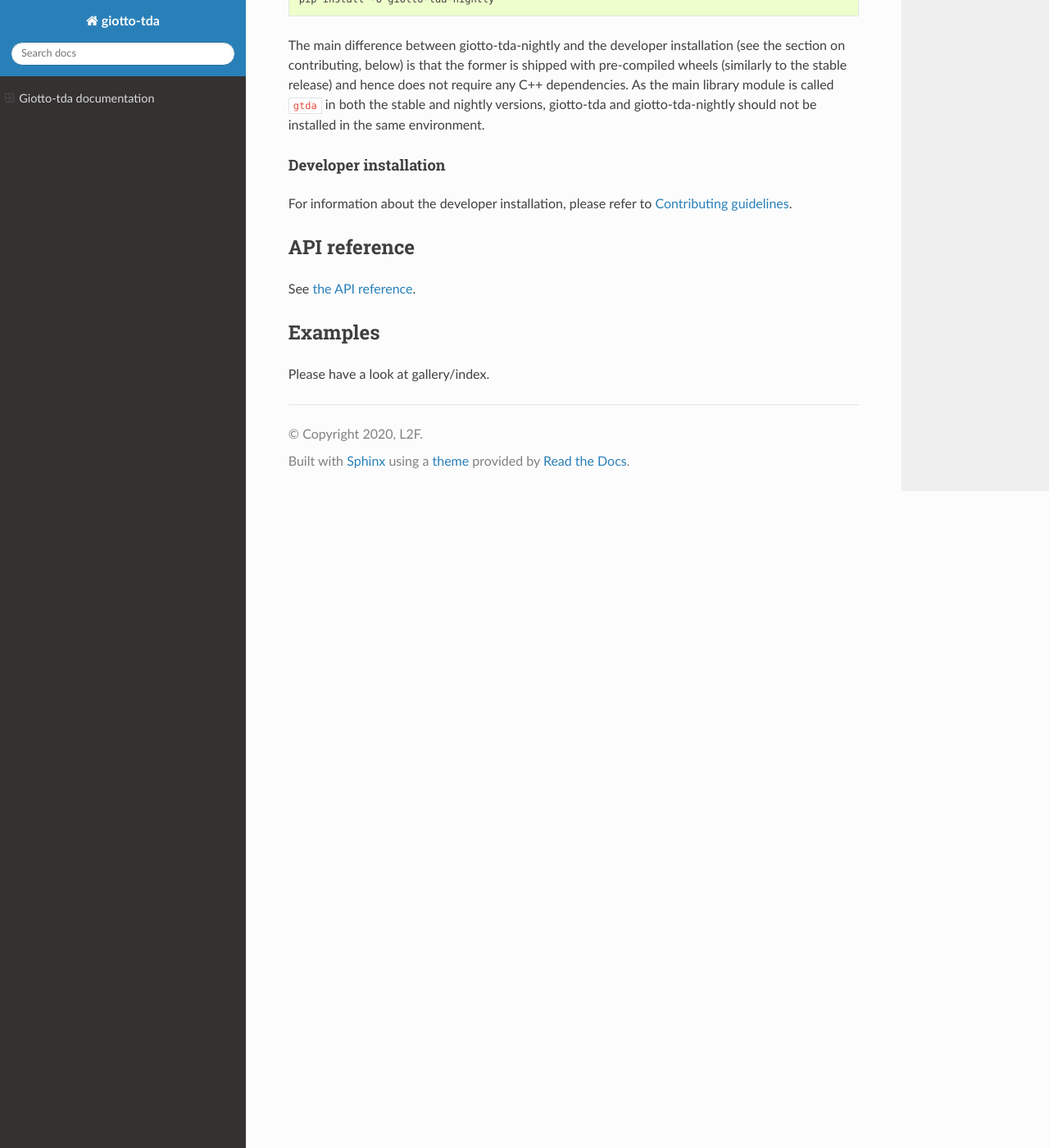
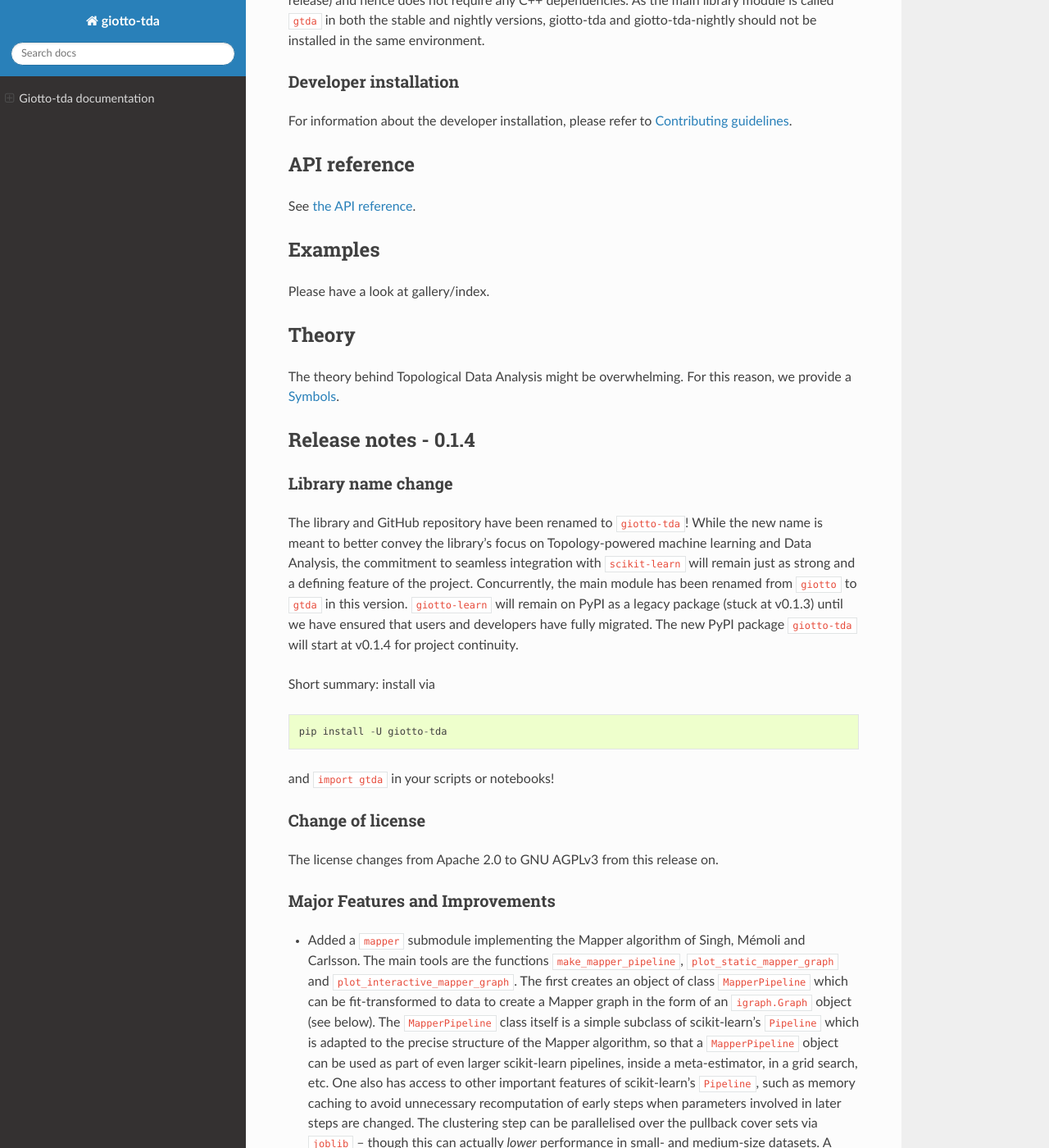
Before and after one commit to giotto-ai/giotto-tda, a Sphinx documentation site: the page built from doc/index.rst, in a window 1280 px wide and 1400 px high, scrolled down 1919 px. Shown: the whole window at 82% size. Built offline with Sphinx 7.4.7 and the Read the Docs theme 2.0.0, drawn with Linux system fonts in a browser that asks for light colours; some of the changed text lies outside the part shown.

Commit message:
Add release notes, the example by Lewis, add afaq

```diff
--- a/RELEASE.rst
+++ b/RELEASE.rst
@@ -1,3 +1,9 @@
+=============
+Release Notes
+=============
+
+.. _stable:
+
 Release 0.1.4
 =============
 
--- a/doc/api.rst
+++ b/doc/api.rst
@@ -2,6 +2,8 @@
 ======================================
 Welcome to giotto-tda's API reference!
 ======================================
+
+This pages contains a list of available features in the library.
 
 :mod:`gtda.mapper`: Mapper
 ==========================
--- a/doc/conf.py
+++ b/doc/conf.py
@@ -148,3 +148,9 @@
 #scv_whitelist_tags = ('v0.1a.0', 'v0.1.0', 'v0.1.1', 'v0.1.2')
 scv_whitelist_tags = ('v0.1.4', 'v0.1.3')
 scv_whitelist_branches = ('ghpages', )
+
+rst_epilog = """
+.. |ProjectVersion| replace:: Foo Project, version {versionnum}
+""".format(
+    versionnum=release,
+)
--- a/doc/index.rst
+++ b/doc/index.rst
@@ -8,12 +8,7 @@
 Giotto-tda is a high performance topological machine learning toolbox in Python built on top of
 scikit-learn and is distributed under the GNU AGPLv3 license. It is part of the `Giotto <https://github.com/giotto-ai>`_ family of open-source projects.
 
-
-Checkout the following resources:
- * :ref:`readme`,
- * :ref:`contrib`,
- * :ref:`theory`,
- * :doc:`gallery/index`
+**Read our paper on arXiv!**
 
 Guiding principles
 ==================
@@ -31,13 +26,19 @@
  * | Data structures.
    | Support for time series, graphs, images.
 
-**Read our paper on arXiv!**
-
 30s guide to giotto-tda
 =======================
 
-Include the mapper quickstart notebook and Lewi's Medium post.
+Introduction to giotto-tda
+--------------------------
 
+The `post <https://towardsdatascience.com/getting-started-with-giotto-learn-a-python-library-for-topological-machine-learning-451d88d2c4bc>`_
+by Lewis Tunstall provides a general overview of the library.
+
+Mapper example
+--------------
+
+INCLUDE THE EXAMPLE HERE
 
 Installation
 ============
@@ -58,3 +59,83 @@
 Examples
 ========
 Please have a look at :doc:`gallery/index`.
+
+Theory
+======
+
+The theory behind Topological Data Analysis might be overwhelming.
+For this reason, we provide a :doc:`theory/glossary`.
+
+Release notes - 0.1.4
+=====================
+
+Library name change
+-------------------
+The library and GitHub repository have been renamed to ``giotto-tda``! While the
+new name is meant to better convey the library's focus on Topology-powered
+machine learning and Data Analysis, the commitment to seamless integration with
+``scikit-learn`` will remain just as strong and a defining feature of the project.
+Concurrently, the main module has been renamed from ``giotto`` to ``gtda`` in this
+version. ``giotto-learn`` will remain on PyPI as a legacy package (stuck at v0.1.3)
+until we have ensured that users and developers have fully migrated. The new PyPI
+package ``giotto-tda`` will start at v0.1.4 for project continuity.
+
+Short summary: install via ::
+
+    pip install -U giotto-tda
+
+and ``import gtda`` in your scripts or notebooks!
+
+Change of license
+-----------------
+
+The license changes from Apache 2.0 to GNU AGPLv3 from this release on.
+
+Major Features and Improvements
+-------------------------------
+-  Added a ``mapper`` submodule implementing the Mapper algorithm of Singh, Mémoli and Carlsson. The main tools are the
+   functions ``make_mapper_pipeline``, ``plot_static_mapper_graph`` and ``plot_interactive_mapper_graph``. The first
+   creates an object of class ``MapperPipeline`` which can be fit-transformed to data to create a Mapper graph in the
+   form of an ``igraph.Graph`` object (see below). The ``MapperPipeline`` class itself is a simple subclass
+   of scikit-learn's ``Pipeline`` which is adapted to the precise structure of the Mapper algorithm, so that a
+   ``MapperPipeline`` object can be used as part of even larger scikit-learn pipelines, inside a meta-estimator, in a
+   grid search, etc. One also has access to other important features of scikit-learn's ``Pipeline``, such as memory
+   caching to avoid unnecessary recomputation of early steps when parameters involved in later steps are changed.
+   The clustering step can be parallelised over the pullback cover sets via ``joblib`` -- though this can actually
+   *lower* performance in small- and medium-size datasets. A range of pre-defined filter functions are also included,
+   as well as covers in one and several dimensions, agglomerative clustering algorithms based on stopping rules to
+   create flat cuts, and utilities for making transformers out of callables or out of other classes which have no
+   ``transform`` method. ``plot_static_mapper_graph`` allows the user to visualise (in 2D or 3D) the Mapper graph
+   arising from fit-transforming a ``MapperPipeline`` to data, and offers a range of colouring options to correlate the
+   graph's structure with exogenous or endogenous information. It relies on ``plotly`` for plotting and displaying
+   metadata. ``plot_interactive_mapper_graph`` adds interactivity to this, via ``ipywidgets``: specifically, the user
+   can fine-tune some parameters involved in the definition of the Mapper pipeline, and observe in real time how the
+   structure of the graph changes as a result. In this release, all hyperparameters involved in the covering and
+   clustering steps are supported. The ability to fine-tune other hyperparameters will be considered for future versions.
+-  Added support for Python 3.8.
+
+Bug Fixes
+---------
+-  Fixed consistently incorrect documentation for the ``fit_transform`` methods. This has been achieved by introducing a
+   class decorator ``adapt_fit_transform_docs`` which is defined in the newly introduced ``gtda.utils._docs.py``.
+
+Backwards-Incompatible Changes
+------------------------------
+-  The library name change and the change in the name of the main module ``giotto``
+   are important major changes.
+-  There are now additional dependencies in the ``python-igraph``, ``matplotlib``, ``plotly``, and ``ipywidgets`` libraries.
+
+Thanks to our Contributors
+--------------------------
+
+This release contains contributions from many people:
+
+Umberto Lupo, Lewis Tunstall, Guillaume Tauzin, Philipp Weiler, Julian Burella Pérez.
+
+We are also grateful to all who filed issues or helped resolve them, asked and
+answered questions, and were part of inspiring discussions.
+
+FAQ
+===========
+
+For additional information, please refer to :doc:`Frequently asked questions <faq>`.
```
Also changed, not shown: 2 other files.
